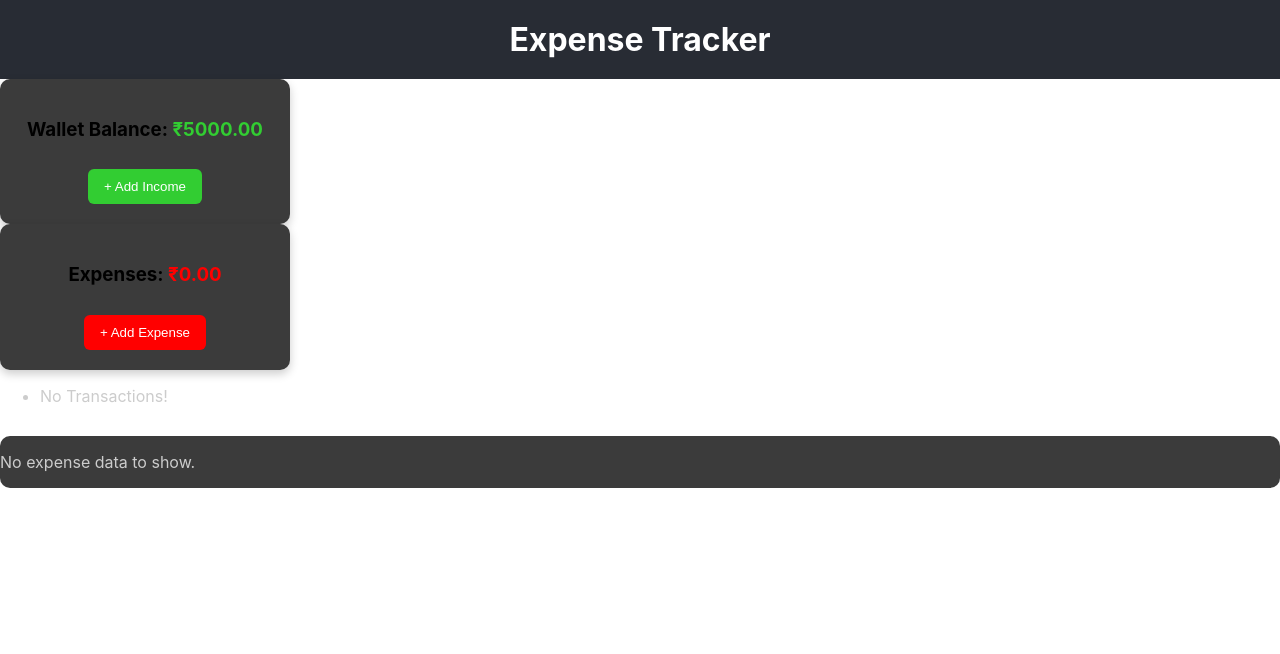
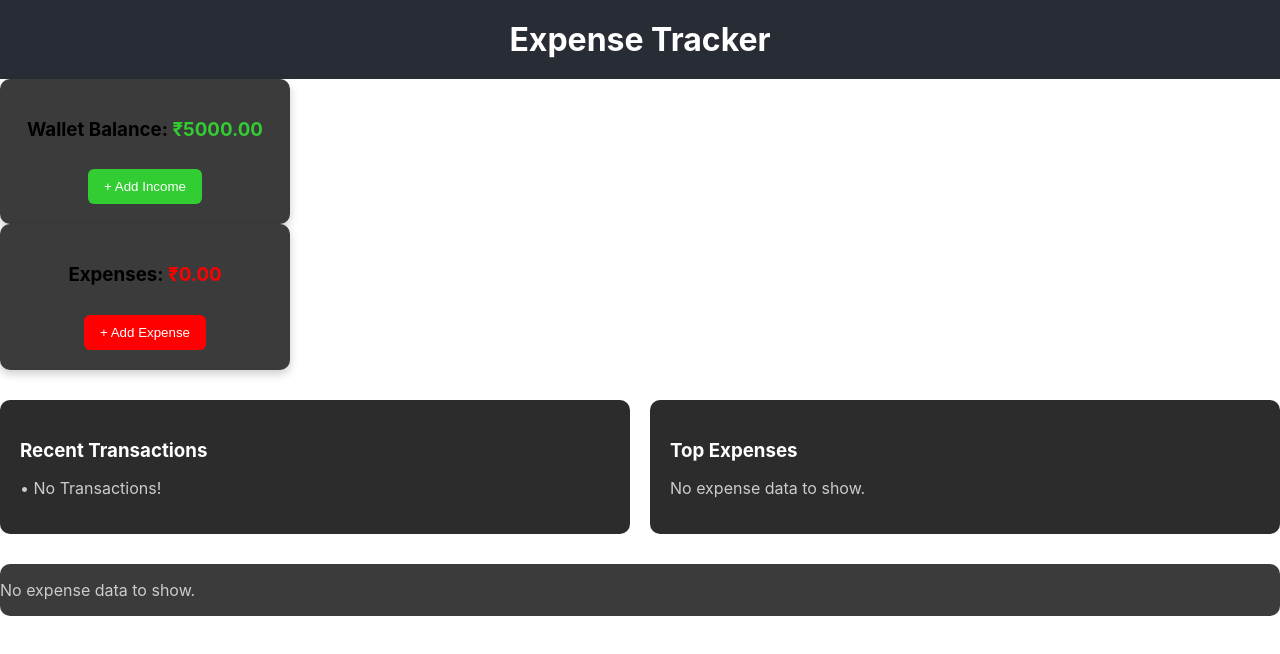
Before and after one commit to RachanaJain03/XpenseTracker, a React (Create React App) app in the folder my-app/: page / in a window 1280 px wide. Shown: the top 654 px of the page. Built offline with nearby package versions, Linux system fonts and the light colour scheme.

Commit message:
added recent transactions and top transactions

```diff
--- a/my-app/src/App.js
+++ b/my-app/src/App.js
@@ -97,18 +97,30 @@ function App(){
           onClose={()=> setShowIncomeModal(false)}
           />
       )}
-      <ul>
+      <div style={styles.sectionWrapper}>
+  {/* Recent Transactions */}
+  <div style={styles.recentTransactions}>
+    <h3 style={styles.sectionTitle}>Recent Transactions</h3>
     {expenses.length === 0 ? (
-    <li style={{ color: "#ccc" }}>No Transactions!</li>
+      <p style={{ color: "#ccc" }}>• No Transactions!</p>
     ) : (
       expenses.map((exp) => (
-      <li key={exp.id}>
-        {exp.title} - ₹{exp.amount} ({exp.category}, {exp.date})
+        <div key={exp.id} style={styles.transactionCard}>
+          <div style={styles.transactionLeft}>
+            <span style={styles.transactionIcon}>🍽️</span>
+            <div>
+              <strong>{exp.title}</strong>
+              <div style={{ fontSize: "0.85rem", color: "#888" }}>{exp.date}</div>
+            </div>
+          </div>
+
+          <div style={styles.rightSection}>
+            <span style={{ color: "orange", fontWeight: "bold" }}>₹{exp.amount}</span>
             <button
               onClick={() => handleAddDelete(exp.id)}
               style={styles.deleteBtn}
             >
-          Delete
+              ❌
             </button>
             <button
               onClick={() => {
@@ -117,12 +129,20 @@ function App(){
               }}
               style={styles.editBtn}
             >
-          Edit
+              ✏️
             </button>
-      </li>
+          </div>
+        </div>
       ))
     )}
-</ul>
+  </div>
+
+  {/* Top Expenses */}
+  <div style={styles.topExpenses}>
+    <h3 style={styles.sectionTitle}>Top Expenses</h3>
+    <ExpenseSummary expenses={expenses} />
+  </div>
+</div>
 <div style={{ display: "flex", background: "#3b3b3b", borderRadius: "10px", marginTop: "30px"}}>
   <ExpenseSummary expenses={expenses}/>
 </div>
@@ -158,5 +178,49 @@ const styles = {
     padding: "4px 8px",
     cursor: "pointer",
   },
+  sectionWrapper: {
+  display: "flex",
+  gap: "20px",
+  marginTop: "30px",
+  flexWrap: "wrap"
+},
+recentTransactions: {
+  backgroundColor: "#2c2c2c",
+  padding: "20px",
+  borderRadius: "10px",
+  flex: 1,
+  minWidth: "350px"
+},
+topExpenses: {
+  backgroundColor: "#2c2c2c",
+  padding: "20px",
+  borderRadius: "10px",
+  flex: 1,
+  minWidth: "350px"
+},
+sectionTitle: {
+  color: "#fff",
+  marginBottom: "15px"
+},
+  transactionContainer: {
+  backgroundColor: "#2c2c2c",
+  padding: "20px",
+  borderRadius: "10px",
+  marginTop: "20px",
+},
+transactionCard: {
+  display: "flex",
+  justifyContent: "space-between",
+  alignItems: "center",
+  backgroundColor: "#fff",
+  padding: "10px 20px",
+  marginBottom: "10px",
+  borderRadius: "8px",
+},
+rightSection: {
+  display: "flex",
+  alignItems: "center",
+  gap: "10px",
+}
 };
 export default App;
```
Lines whose indentation alone changed are shown as unchanged.
